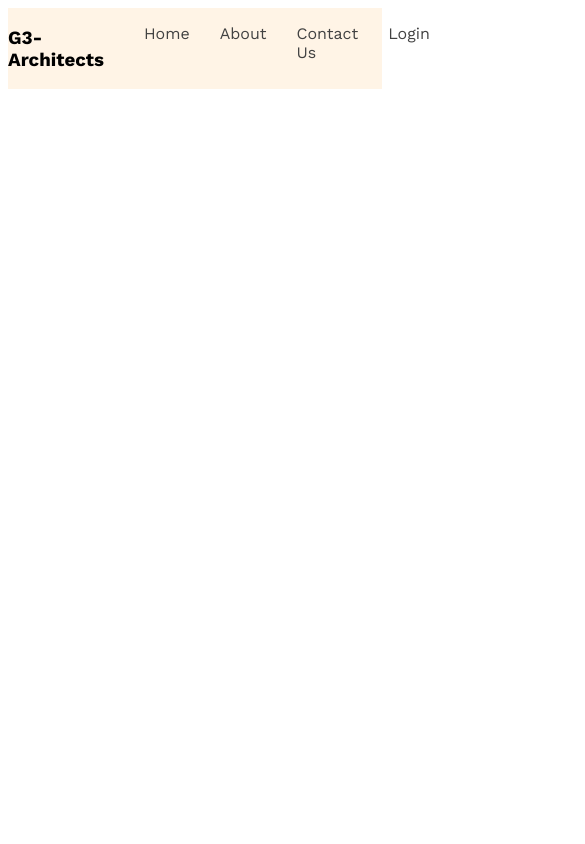
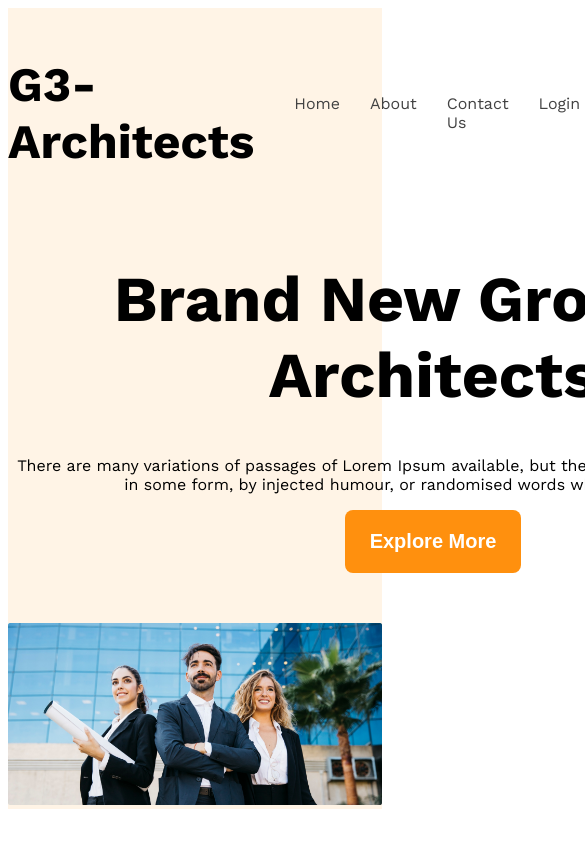
Before and after one commit to mohammadmirajwd/g3-architects-website, a plain HTML site: page index.html in a window 390 px wide. Shown: the top 844 px of the page, 585 px wide, since content can reach past the window. Drawn offline with nearby package versions, Linux system fonts and the light colour scheme.

Commit message:
added responsive header section

```diff
--- a/Styles/architects.css
+++ b/Styles/architects.css
@@ -11,6 +11,15 @@
 /*shared styles*/
   .display-flex{
       display: flex;
+  }
+  .primary-btn{
+    background-color: #FF900E;
+    font-weight: 600;
+    color: white;
+    padding: 20px 25px;
+    border-radius: 8px;
+    border: none;
+    font-size: 1.25rem;
   }
   /*dark02*/
   .text-gray{
@@ -29,7 +38,7 @@
 /*navbar related styles*/
 .navbar{
 justify-content: space-between;
-
+align-items: center;
 }
 .nav-link{
 text-decoration: none;
@@ -44,4 +53,37 @@ font-weight: 500px
 .navbar, .banner{
   max-width: 1440px;
   margin: 0 auto;
+
 }
+
+.brand{
+  font-size: 3rem;
+  font-weight: 700;
+}
+
+/*banner related styles*/
+.banner-content{
+  width: 850px;
+ margin: 0 auto;
+ text-align: center;
+ margin-bottom: 50px;
+
+}
+
+.banner-title{
+  font-weight: 700;
+  font-size: 4rem;
+  align-items: center;
+}
+.banner-image{
+  width: 100%;
+}
+
+/* responsive media query */
+@media screen and (max: width 576px) {
+  .navbar, .nav-link{
+    flex-direction: column;
+  }
+}
+
+}
--- a/index.html
+++ b/index.html
@@ -17,7 +17,14 @@
     <li class="nav-item"><a href="" class="nav-link text-gray">Login</a></li>
   </ul>
 </nav>
-<div class="banner"></div>
+<div class="banner">
+<div class="banner-content"><h1 class="banner-title">Brand New
+Group of Architects
+</h1>
+<p class="banner-description">There are many variations of passages of Lorem Ipsum available, but the majority have suffered alteration in some form, by injected humour, or randomised words which don't look even</p>
+<button class="primary-btn">Explore More</button></div>
+<img class="banner-image" src="./images/banner.png" alt="">
+</div>
   </header>
   <main>
 
```
